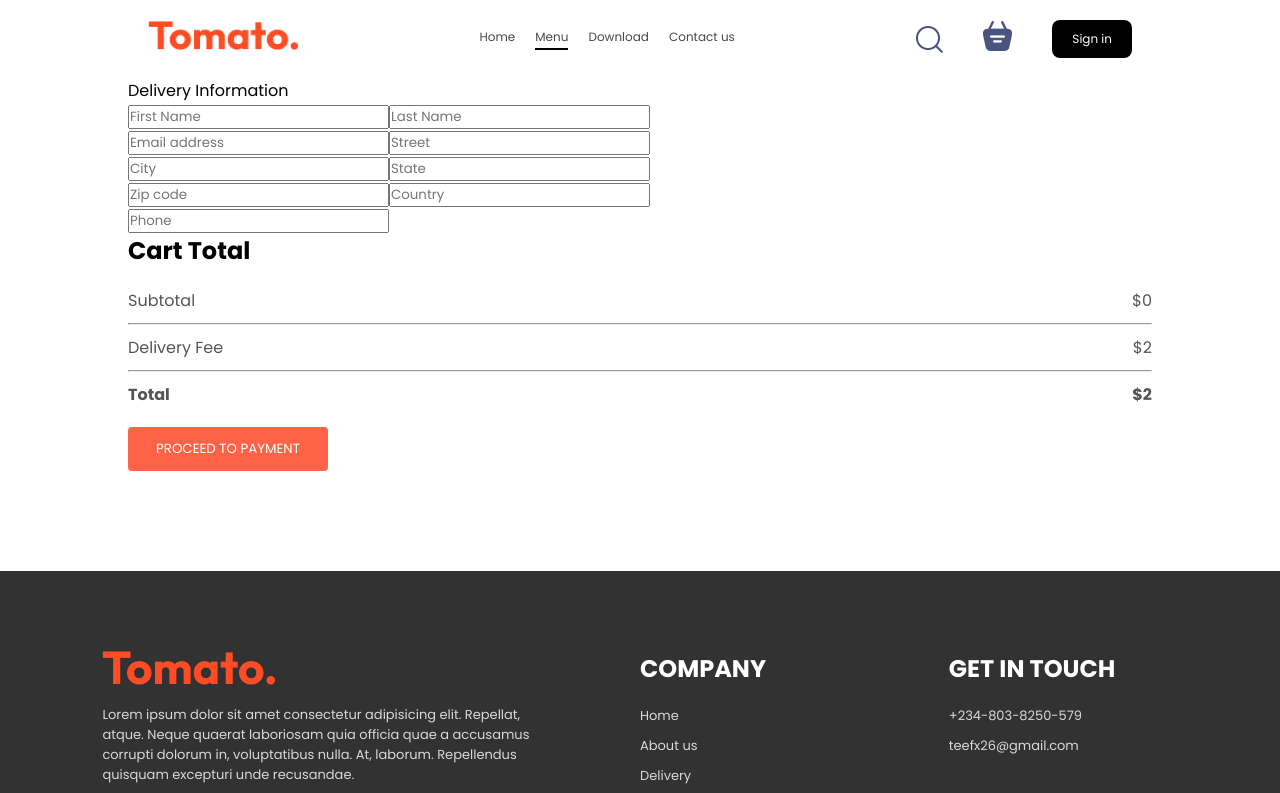
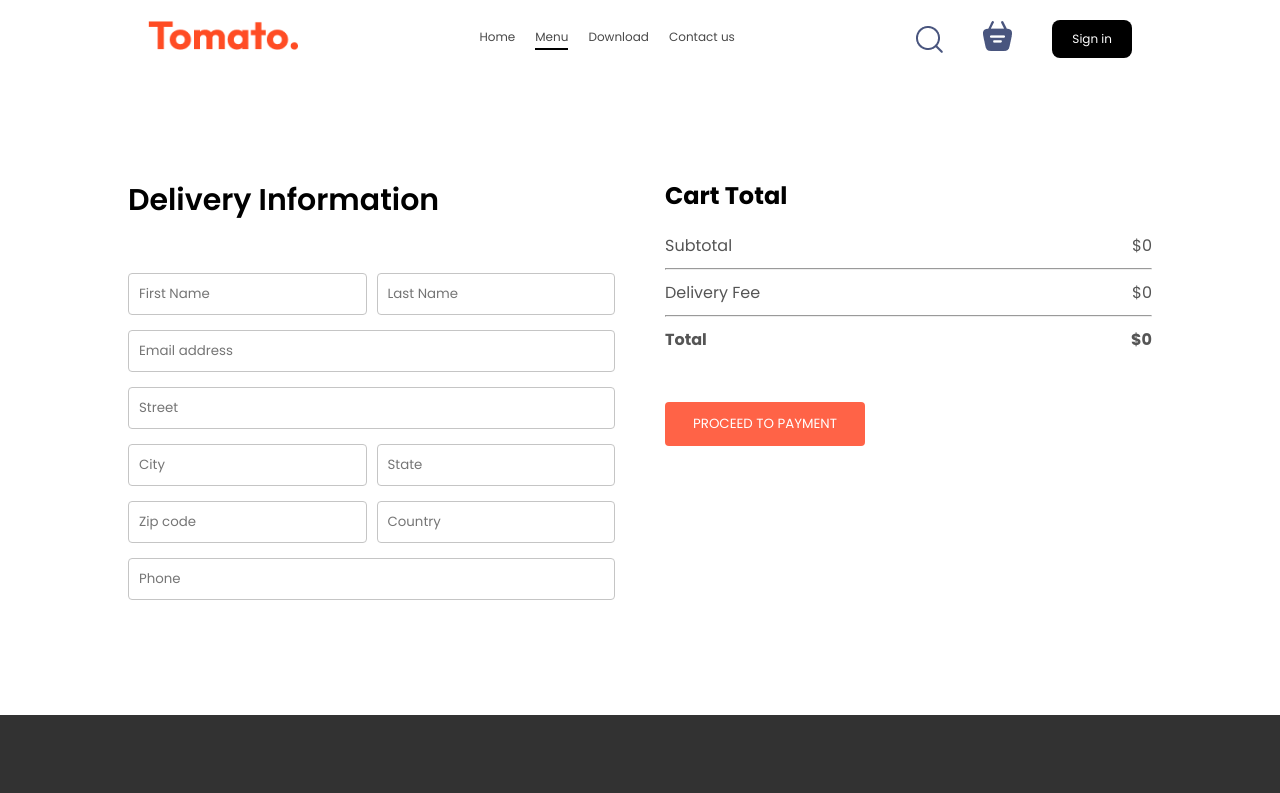
Before and after one commit to Tictactoons/Loom-ecom, a React (Vite) app: page /order in a window 1280 px wide. Shown: the top 793 px of the page. Built offline with nearby package versions, Linux system fonts and the light colour scheme; a web font is replaced by a local one.

Commit message:
basic frontend done

```diff
--- a/src/pages/Cart/Cart.tsx
+++ b/src/pages/Cart/Cart.tsx
@@ -55,12 +55,12 @@
             <hr />
             <div className="cart-total-details">
               <p>Delivery Fee</p>
-              <p>${2}</p>
+              <p>${getTotalCartAmount()=== 0? 0 : 2}</p>
             </div>
             <hr />
             <div className="cart-total-details">
               <b>Total</b>
-              <b>${getTotalCartAmount()+2}</b>
+              <b>${getTotalCartAmount()=== 0 ? 0 : getTotalCartAmount()+2}</b>
             </div>
           </div>
           <button onClick={()=> navigate('/order')}>PROCEED TO CHECKOUT</button>
--- a/src/pages/PlaceOrder/PlaceOrder.css
+++ b/src/pages/PlaceOrder/PlaceOrder.css
@@ -0,0 +1,44 @@
+
+
+.place-order {
+    display: flex;
+    align-items: start;
+    justify-content: space-between;
+    gap: 50px;
+    margin-top: 100px;
+}
+
+.place-order-left {
+    width: 100%;
+    max-width: max(30%, 500px);
+}
+
+.place-order-left .title{
+    font-size: 30px;
+    font-weight: 600;
+    margin-bottom: 50px;
+
+}
+
+.place-order-left input {
+    margin-bottom: 15px;
+    width: 100%;
+    padding: 10px;
+    border: 1px solid #c5c5c5;
+    border-radius: 4px;
+    outline-color: tomato;
+}
+
+.place-order-left .multi-fields {
+    display: flex;
+    gap: 10px;
+}
+
+.place-order-right {
+    width: 100%;
+    max-width: max(40%, 500px);
+}
+
+.place-order .cart-total button {
+   margin-top: 30px;
+}
--- a/src/pages/PlaceOrder/PlaceOrder.tsx
+++ b/src/pages/PlaceOrder/PlaceOrder.tsx
@@ -30,19 +30,19 @@
         <div className="cart-total">
           <h2>Cart Total</h2>
           <div>
-            <div className="cart-total-details">
+             <div className="cart-total-details">
               <p>Subtotal</p>
               <p>${getTotalCartAmount()}</p>
             </div>
             <hr />
             <div className="cart-total-details">
               <p>Delivery Fee</p>
-              <p>${2}</p>
+              <p>${getTotalCartAmount()=== 0? 0 : 2}</p>
             </div>
             <hr />
             <div className="cart-total-details">
               <b>Total</b>
-              <b>${getTotalCartAmount()+2}</b>
+              <b>${getTotalCartAmount()=== 0 ? 0 : getTotalCartAmount()+2}</b>
             </div>
           </div>
           <button>PROCEED TO PAYMENT</button>
```
